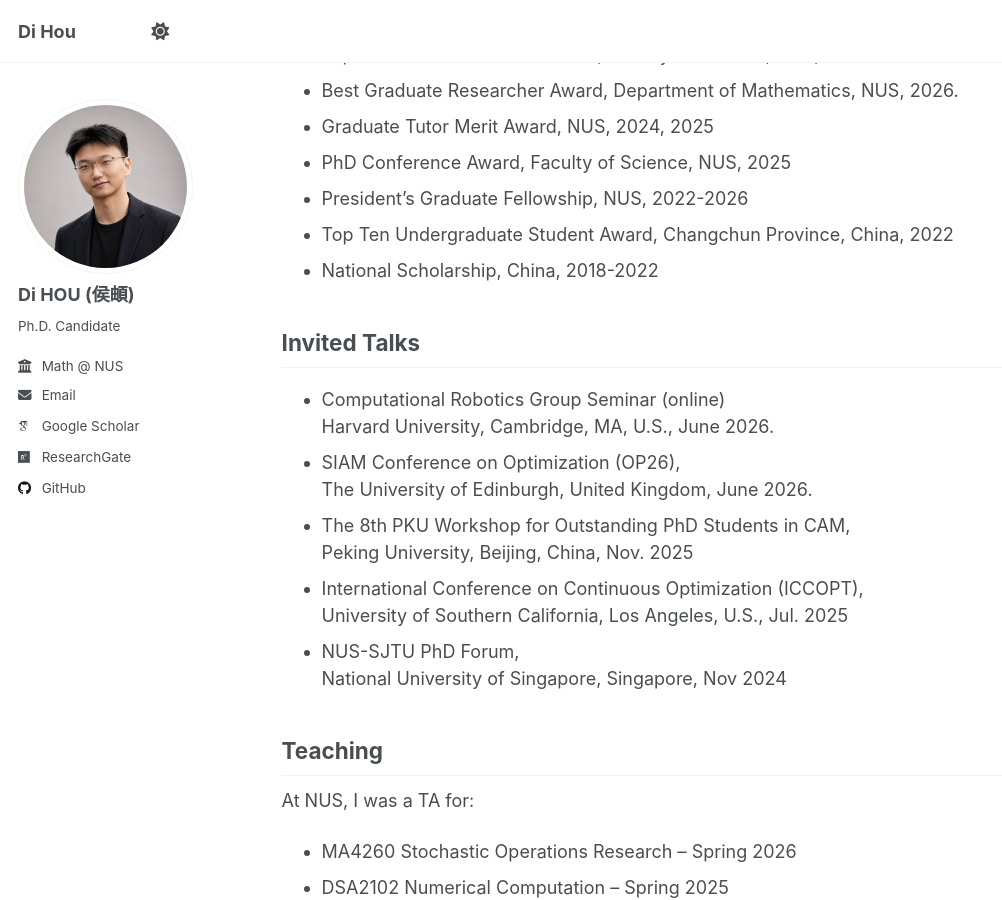
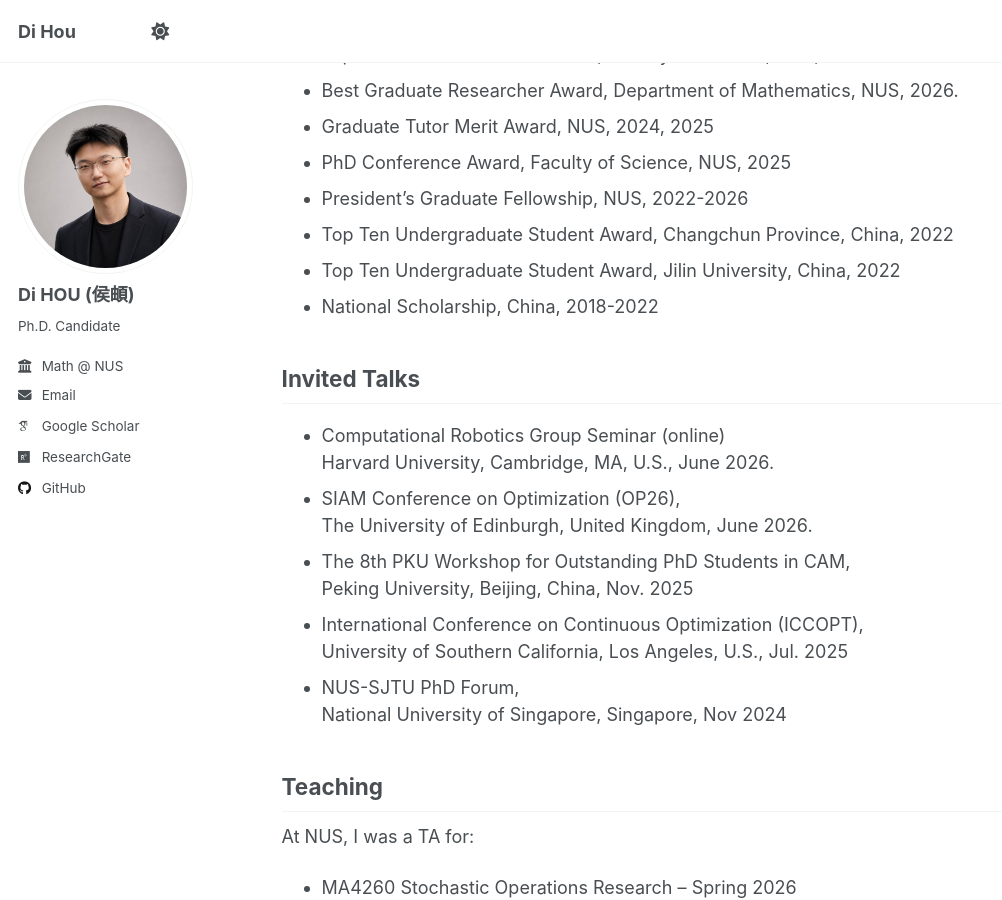
Before and after one commit to HouDiOpt/HouDiOpt.github.io, a Jekyll site: the page built from _pages/about.md, in a window 1280 px wide and 900 px high, scrolled down 1705 px. Shown: the whole window, without its empty margins (0-1002 px from the left). Built offline with Jekyll 4.4.1, drawn with Linux system fonts in a browser that asks for light colours; some web fonts are replaced; a script that is not in the unit is left out.

Commit message:
Add Jilin University award to about page

```diff
--- a/_pages/about.md
+++ b/_pages/about.md
@@ -61,6 +61,7 @@ Recognitions
 - PhD Conference Award, Faculty of Science, NUS, 2025
 - President’s Graduate Fellowship, NUS, 2022-2026
 - Top Ten Undergraduate Student Award, Changchun Province, China, 2022
+- Top Ten Undergraduate Student Award, Jilin University, China, 2022
 - National Scholarship, China, 2018-2022
 
 Invited Talks
```
